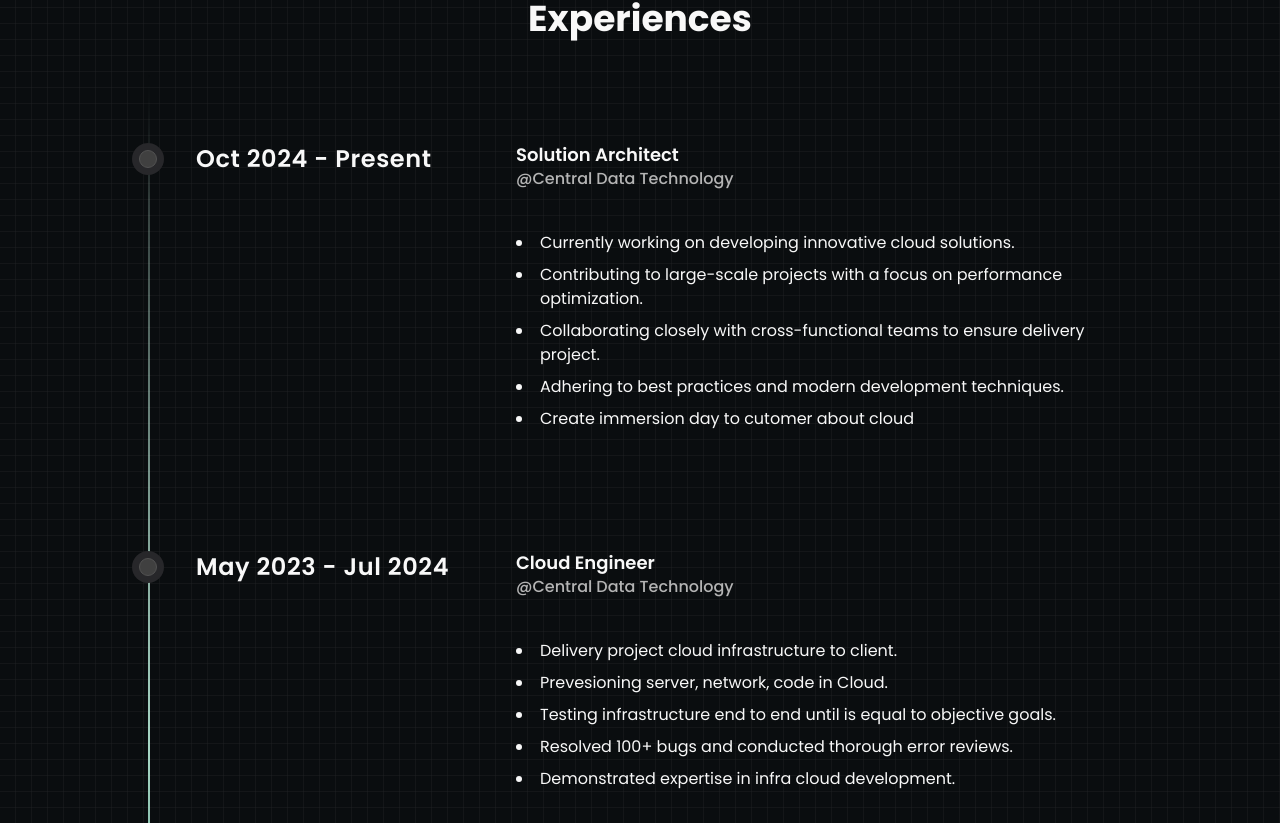
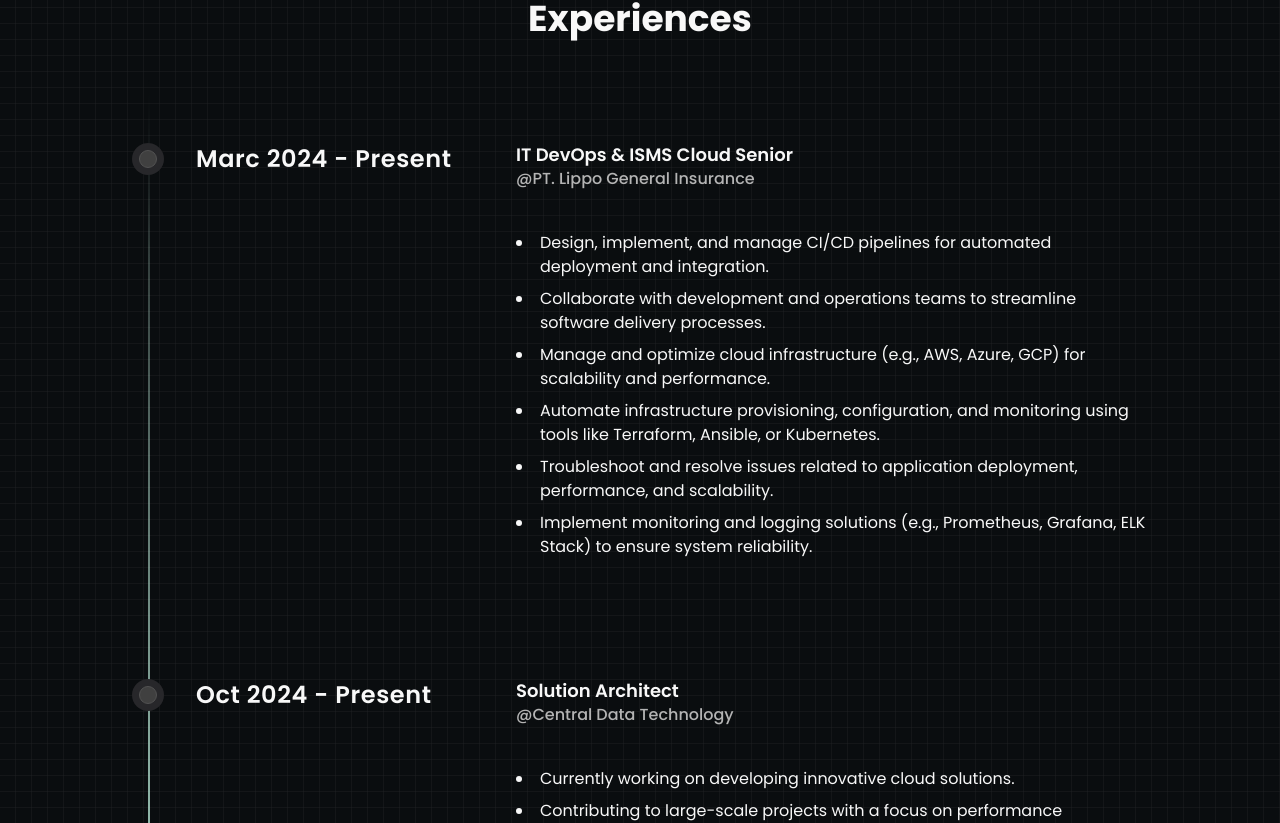
Before and after one commit to FaisalT0435/nextjs-porto, a Next.js app: page / in a window 1280 px wide. Shown: the part 2143-2966 px from the top of the page. Built offline with nearby package versions, Linux system fonts and the light colour scheme; what tailwindcss-debug-screens would draw is missing.

Commit message:
update expericence

```diff
--- a/src/data/experiences.ts
+++ b/src/data/experiences.ts
@@ -2,10 +2,25 @@
 
 const experiences: IExperienceItem[] = [
   {
+    designation: "IT DevOps & ISMS Cloud Senior",
+    company: "PT. Lippo General Insurance",
+    startDate: "Marc 2024",
+    isCurrentJob: true,
+    location: "Tangerang, Indonesia",
+    description: [
+      "Design, implement, and manage CI/CD pipelines for automated deployment and integration.",
+      "Collaborate with development and operations teams to streamline software delivery processes.",
+      "Manage and optimize cloud infrastructure (e.g., AWS, Azure, GCP) for scalability and performance.",
+      "Automate infrastructure provisioning, configuration, and monitoring using tools like Terraform, Ansible, or Kubernetes.",
+      "Troubleshoot and resolve issues related to application deployment, performance, and scalability.",
+      "Implement monitoring and logging solutions (e.g., Prometheus, Grafana, ELK Stack) to ensure system reliability."
+    ],
+  },
+  {
     designation: "Solution Architect",
     company: "Central Data Technology",
     startDate: "Oct 2024",
-    isCurrentJob: true,
+    isCurrentJob: false,
     location: "Jakrta, Indonesia",
     description: [
       "Currently working on developing innovative cloud solutions.",
```
